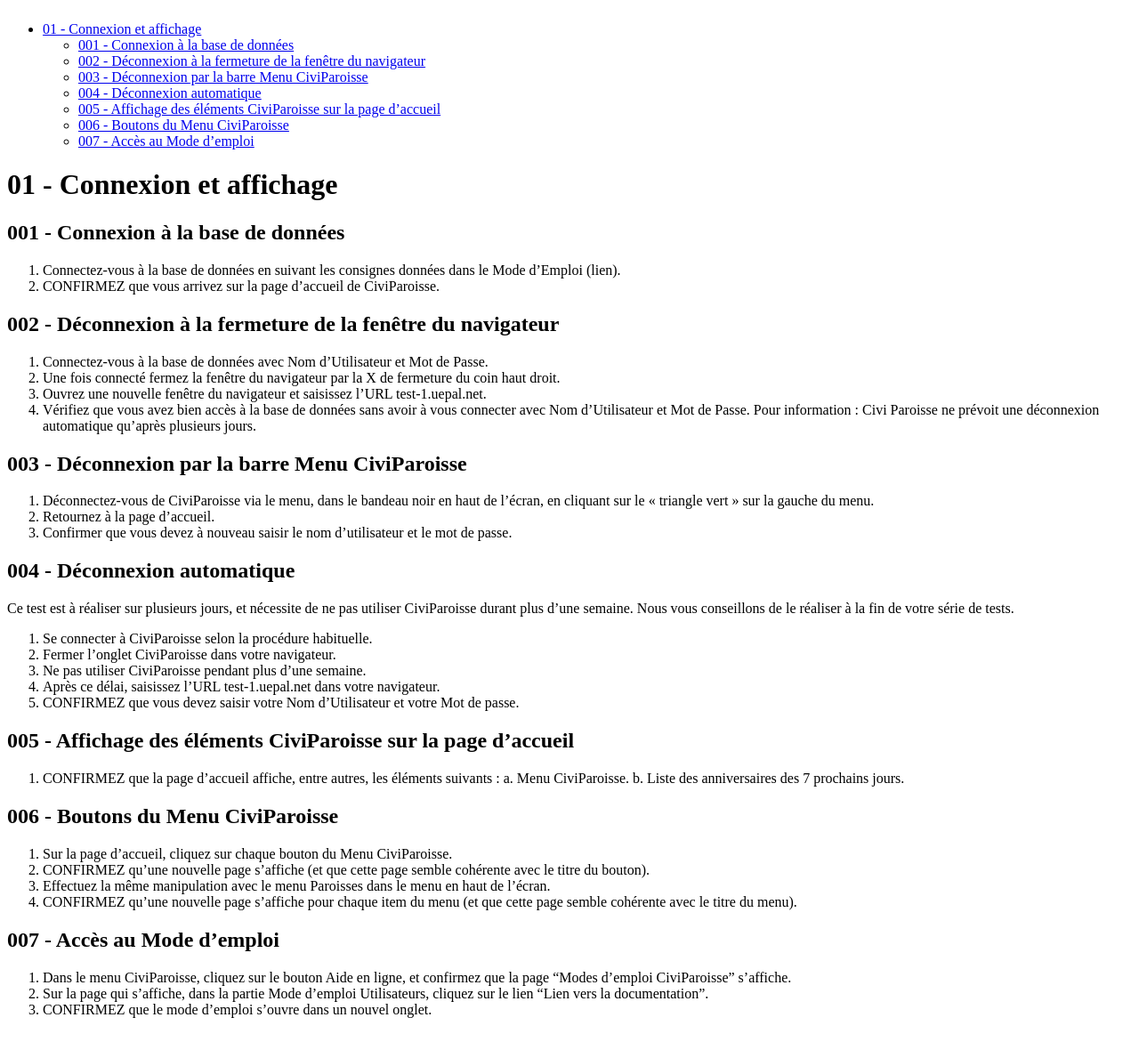
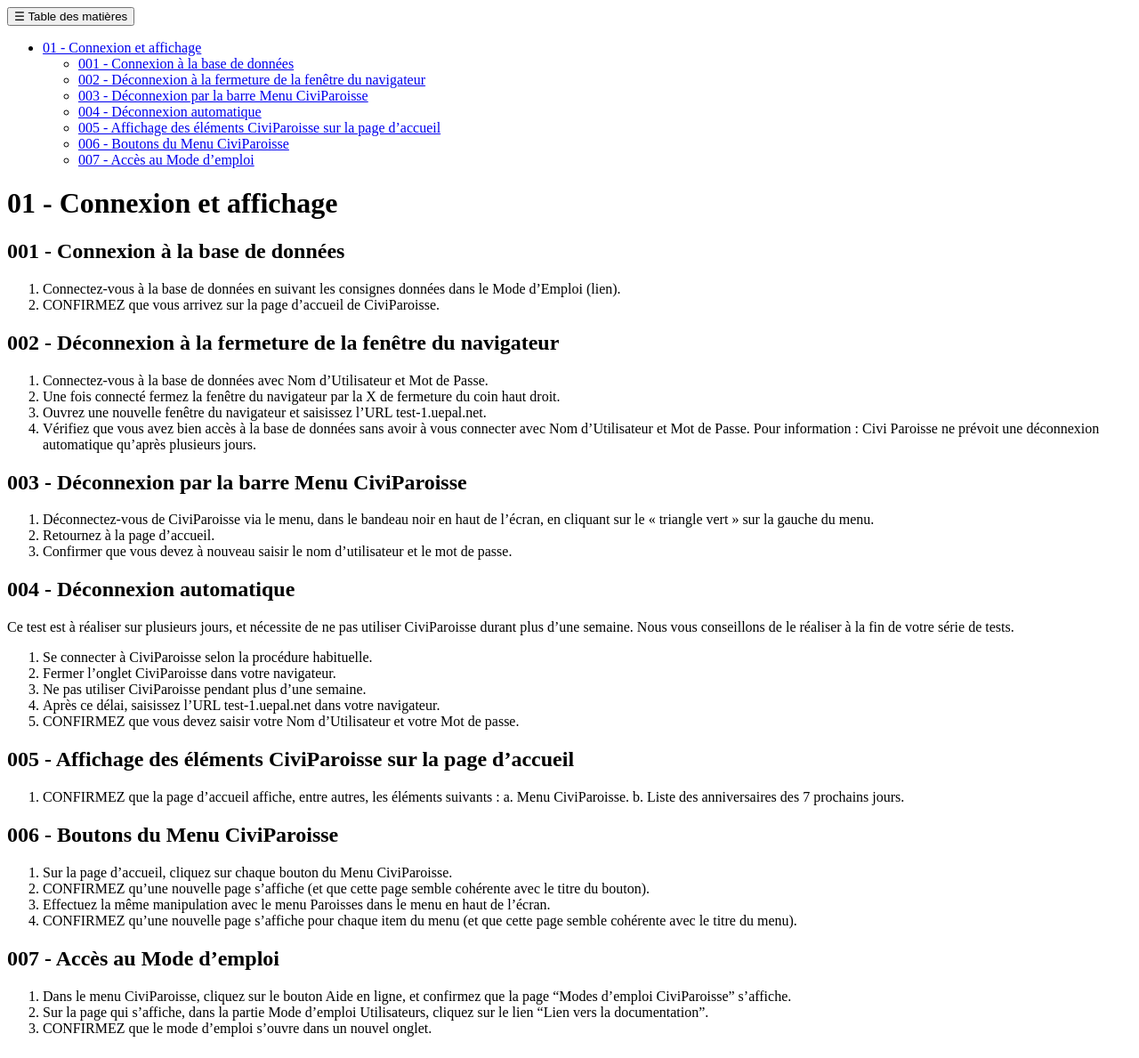
Before and after one commit to UEPAL-Civiparoisse-Documentation/Documentation-Formation, a Jekyll site: the page built from 01_Connexion_Et_Affichage.md, in a window 1280 px wide. Shown: the whole page at 89% size. Built offline with Jekyll 4.4.1, drawn with Linux system fonts in a browser that asks for light colours; before the commit the page ends 1168 px from its top, so only the background shows below that; part of the change alters nothing that is shown.

Commit message:
Update default.html

```diff
--- a/_layouts/default.html
+++ b/_layouts/default.html
@@ -6,10 +6,31 @@
   <link rel="stylesheet" href="/assets/css/style.css">
 </head>
 <body>
+  <button class="toc-toggle" onclick="toggleToc()">☰ Table des matières</button>
+
   <div class="container">
-   <main class="main-content">
-     {{ content }}
-   </main>
+    <aside class="sidebar" id="toc-container">
+      <!-- La ToC est générée directement par {:toc} dans le contenu -->
+    </aside>
+
+    <main class="main-content">
+      {{ content }}
+    </main>
   </div>
+
+  <script>
+    function toggleToc() {
+      document.getElementById("toc-container").classList.toggle("open");
+    }
+
+    // Déplacer la ToC automatiquement dans la sidebar
+    document.addEventListener("DOMContentLoaded", function () {
+      const toc = document.querySelector('.main-content .toc');
+      const sidebar = document.getElementById('toc-container');
+      if (toc && sidebar) {
+        sidebar.appendChild(toc);
+      }
+    });
+  </script>
 </body>
 </html>
```
